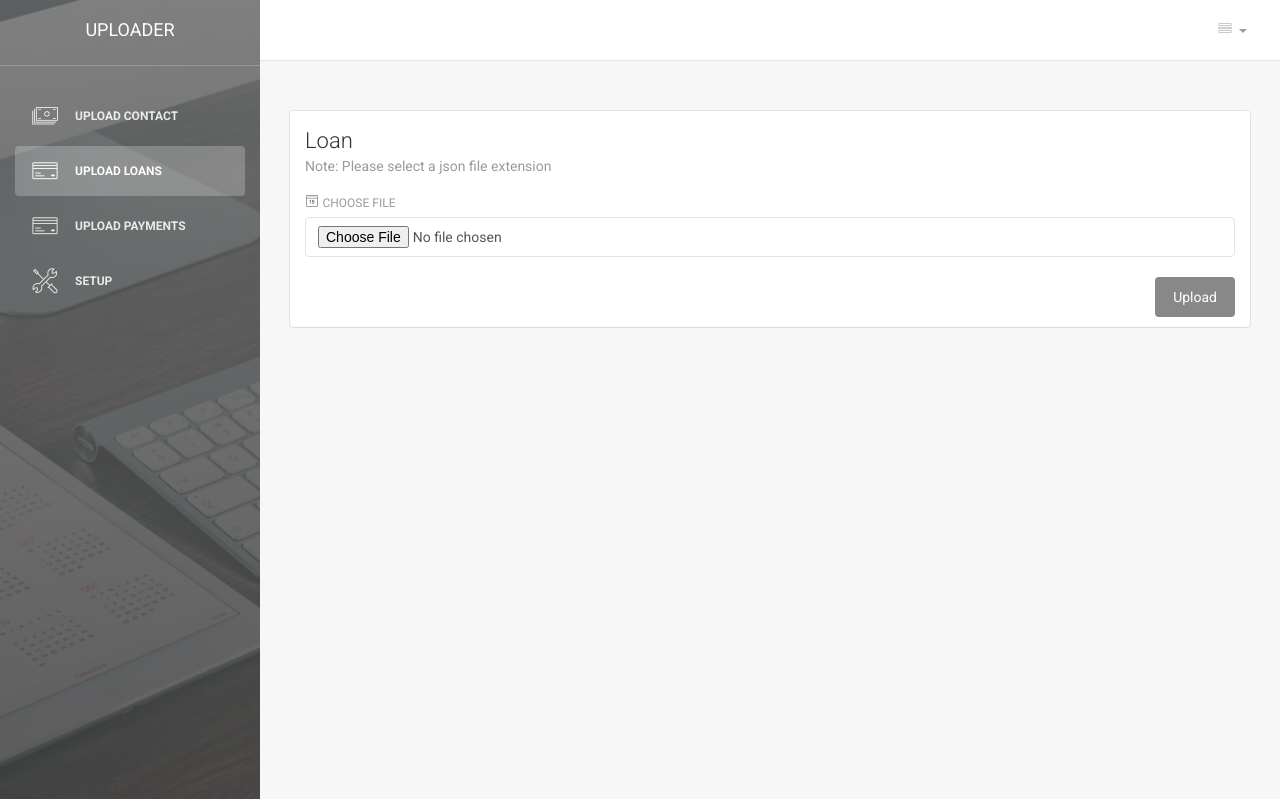
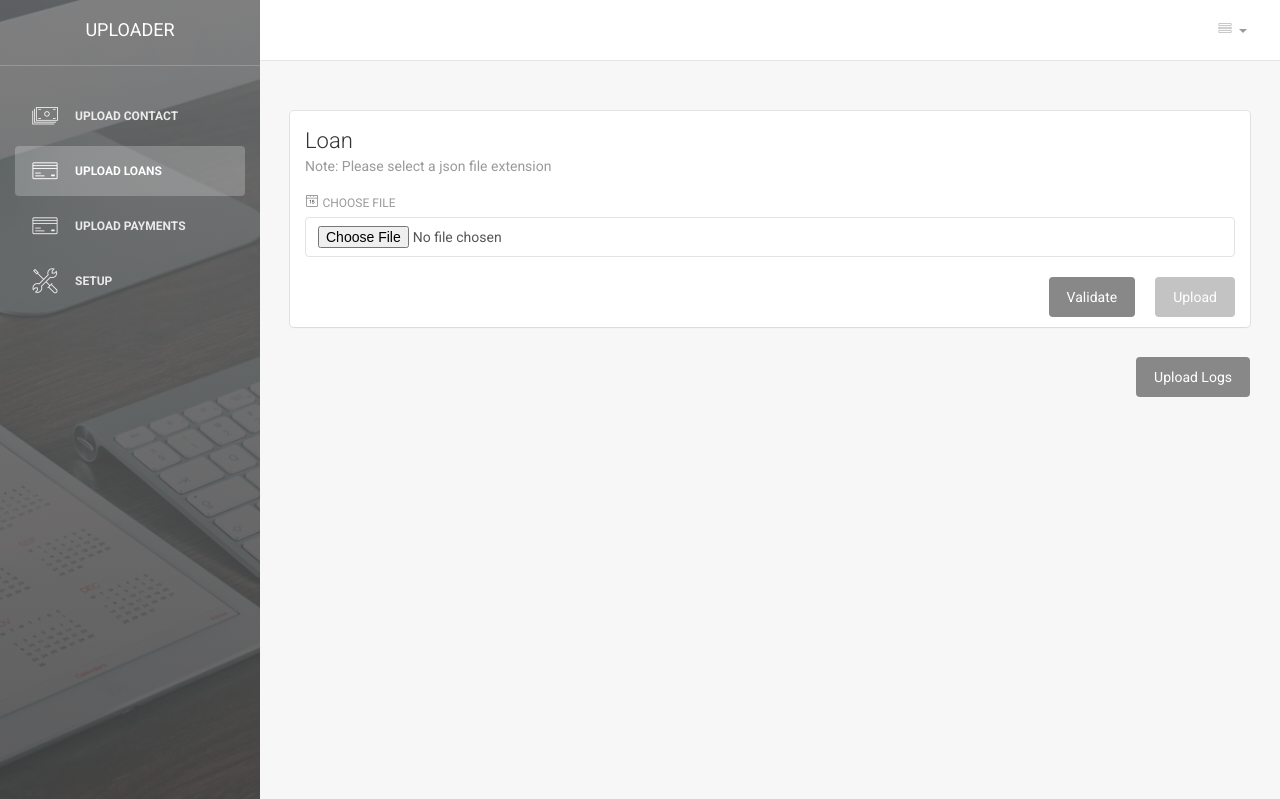
Before and after one commit to Workflow-Solutions-Inc/MoneyCat, a PHP site: page /moneycatph/loanuploader.php in a window 1280 px wide. Shown: the top 799 px of the page. Run offline with PHP 8.4, Linux system fonts and the light colour scheme; data that the repository does not hold is empty; some libraries are stand-ins or nearby versions.

Commit message:
Update loanuploader.php

```diff
--- a/loanuploader.php
+++ b/loanuploader.php
@@ -72,7 +72,9 @@ include("process/controllers/config/dbconn.php");
                                                     <i class="pe-7s-date"></i>   <label>Choose File</label>
                                                     <input type="File" name="myjson" id="myjson" class="form-control" required>
                                                     <br>
-                                                    <button onclick="upload()" class="btn  btn-fill pull-right" id="btnupload">Upload</button>
+                                                    <button onclick="upload()" class="btn  btn-fill pull-right" style="margin-left: 20px;" id="btnupload">Upload</button>
+
+                                                    <button onclick="validate()" class="btn  btn-fill pull-right" id="btnupload">Validate</button>
                                                 </div>
                                             </div>
 
@@ -109,6 +111,11 @@ include("process/controllers/config/dbconn.php");
                             </pre>
                         </div>
                     </div>
+                    <div class="col-md-12">
+                    <div>
+                        <button onclick="showPleaseWait3();" class="btn  btn-fill pull-right">Upload Logs</button>
+                    </div>
+                </div>
                 </div>
             </div>
 
@@ -126,7 +133,7 @@ include("process/controllers/config/dbconn.php");
         </div>
     </div>
 
-    <div class="modal fade" id="pleasereconnectmodal" tabindex="-1" role="dialog" aria-labelledby="myModalLabel" aria-hidden="false">
+<div class="modal fade" id="pleasereconnectmodal" tabindex="-1" role="dialog" aria-labelledby="myModalLabel" aria-hidden="false">
   <div class="modal-dialog">
     <div class="modal-content">
         <div class="modal-header">
@@ -139,6 +146,25 @@ include("process/controllers/config/dbconn.php");
         <div>
 
         </div>
+      </div>
+    </div>
+  </div>
+</div>
+
+<div class="modal fade" id="logsmodal" tabindex="-1" role="dialog" aria-labelledby="myModalLabel" aria-hidden="false">
+  <div class="modal-dialog">
+    <div class="modal-content">
+        <div class="modal-header">
+            <h3>Upload Logs</h3>
+        </div>
+      <div class="modal-body">
+        <div id="testresult" style="overflow-y: scroll; height: 600px;margin : 0;">
+            <dl id="testresult">
+            </dl>
+        </div>
+      </div>
+      <div class="modal-footer">
+          <button onclick="hidePleaseWait3()" class="btn  btn-danger pull-right">close</button>
       </div>
     </div>
   </div>
@@ -164,7 +190,10 @@ include("process/controllers/config/dbconn.php");
 
 
     <script type="text/javascript">
-
+        window.onload = function(value){
+        //synccustomer();
+        document.getElementById("btnupload").disabled = true;
+        }
     </script>
 
     </html>
```
